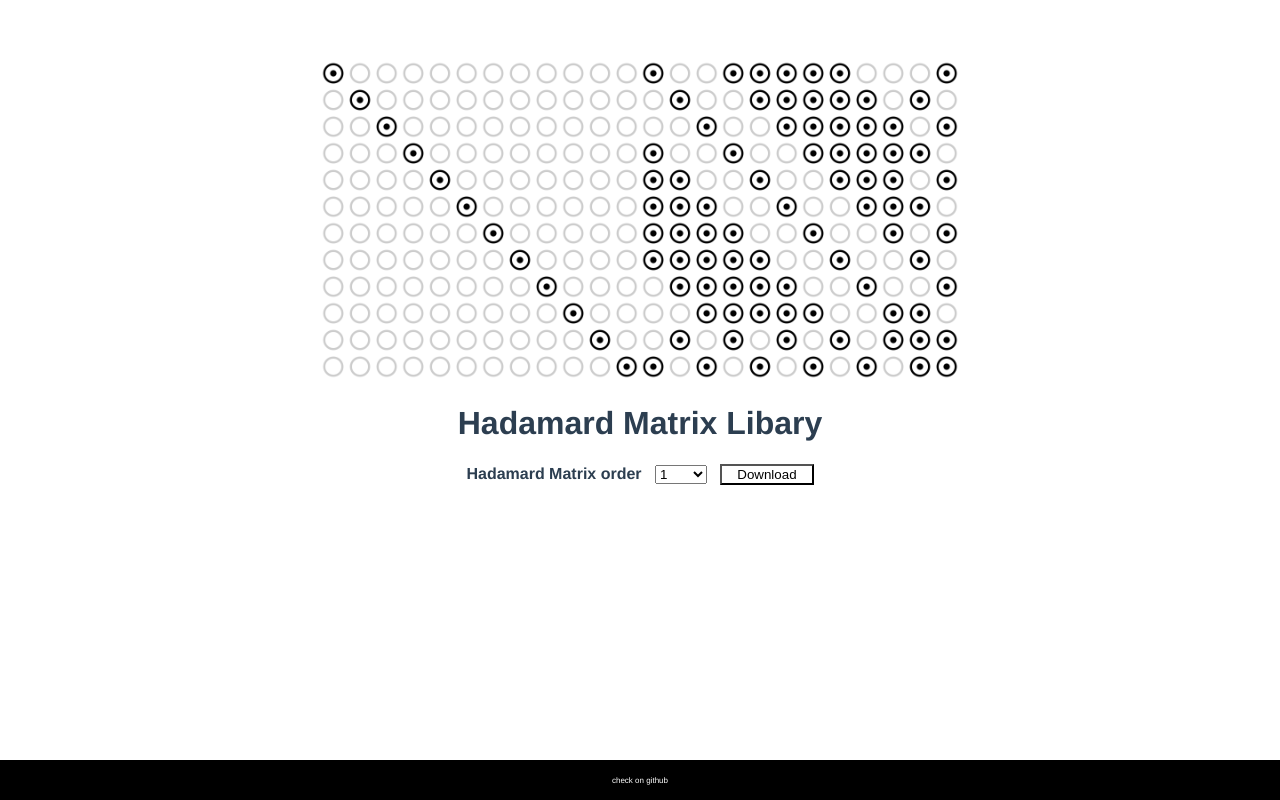
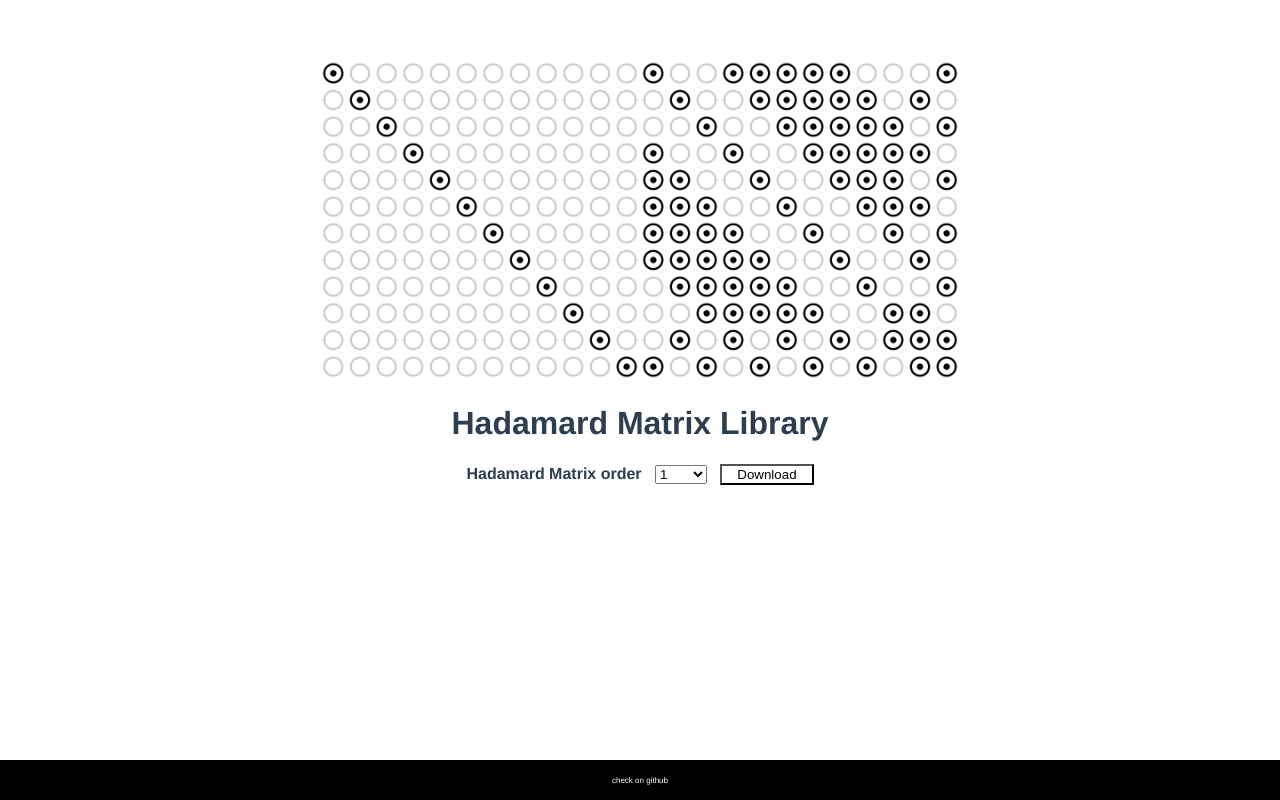
Before and after one commit to TsungLinYeh/a-golay-hadamard-unitary, a Vue app: page / in a window 1280 px wide. Built offline with nearby package versions, Linux system fonts and the light colour scheme.

Commit message:
fix typo

```diff
--- a/public/index.html
+++ b/public/index.html
@@ -4,7 +4,7 @@
     <meta charset="utf-8">
     <meta http-equiv="X-UA-Compatible" content="IE=edge">
     <meta name="viewport" content="width=device-width,initial-scale=1.0">
-    <title>hadamard Matrix libary</title>
+    <title>hadamard Matrix Library</title>
   </head>
   <body style="margin: 0px;">
     <noscript>
--- a/src/components/Title.vue
+++ b/src/components/Title.vue
@@ -1,5 +1,5 @@
 <template>
-  <h1>Hadamard Matrix Libary</h1>
+  <h1>Hadamard Matrix Library</h1>
 </template>
 
 <script>
```
Also changed, not shown: 5 other files (tests, documents, lock files or other folders).
